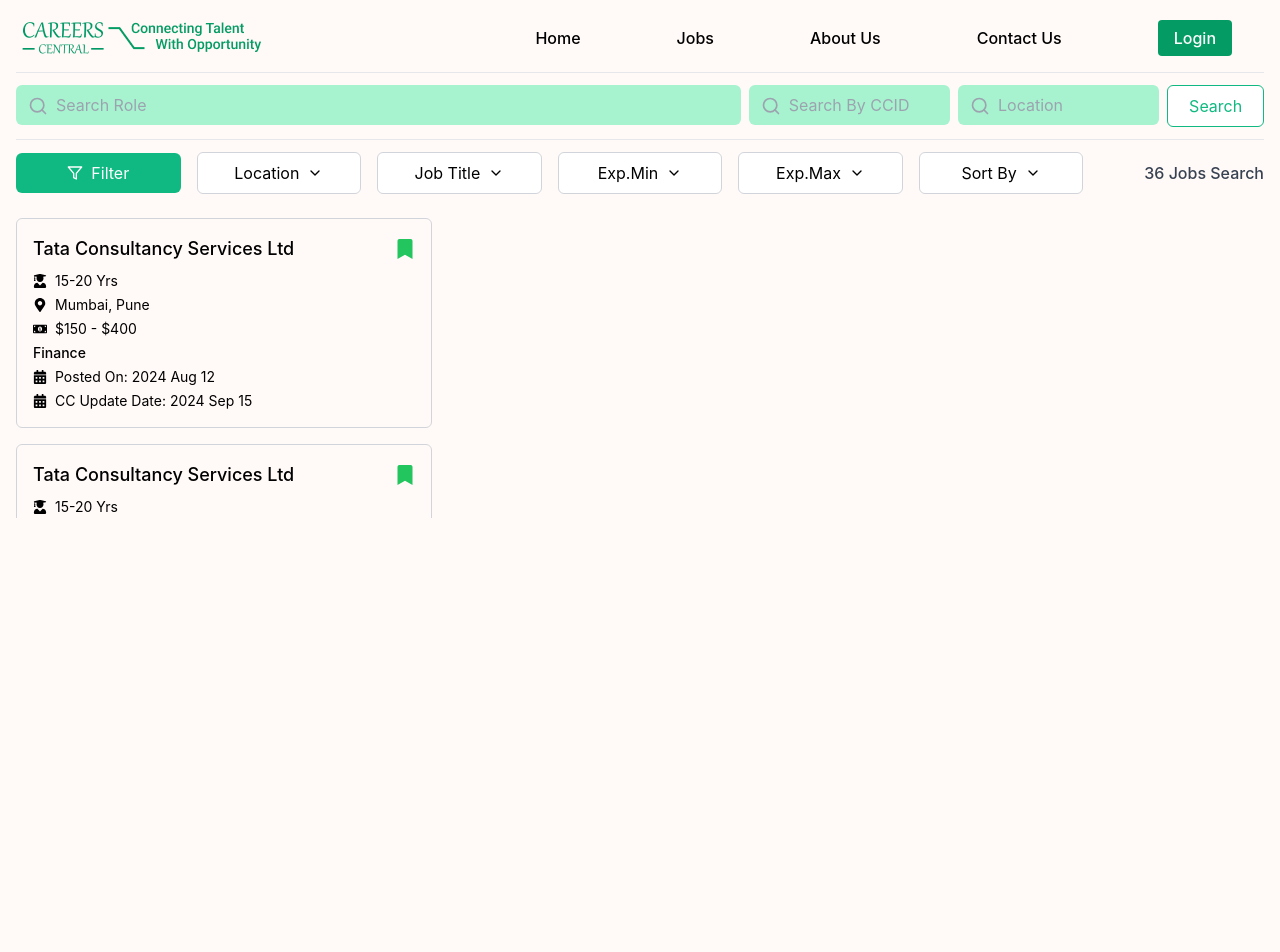
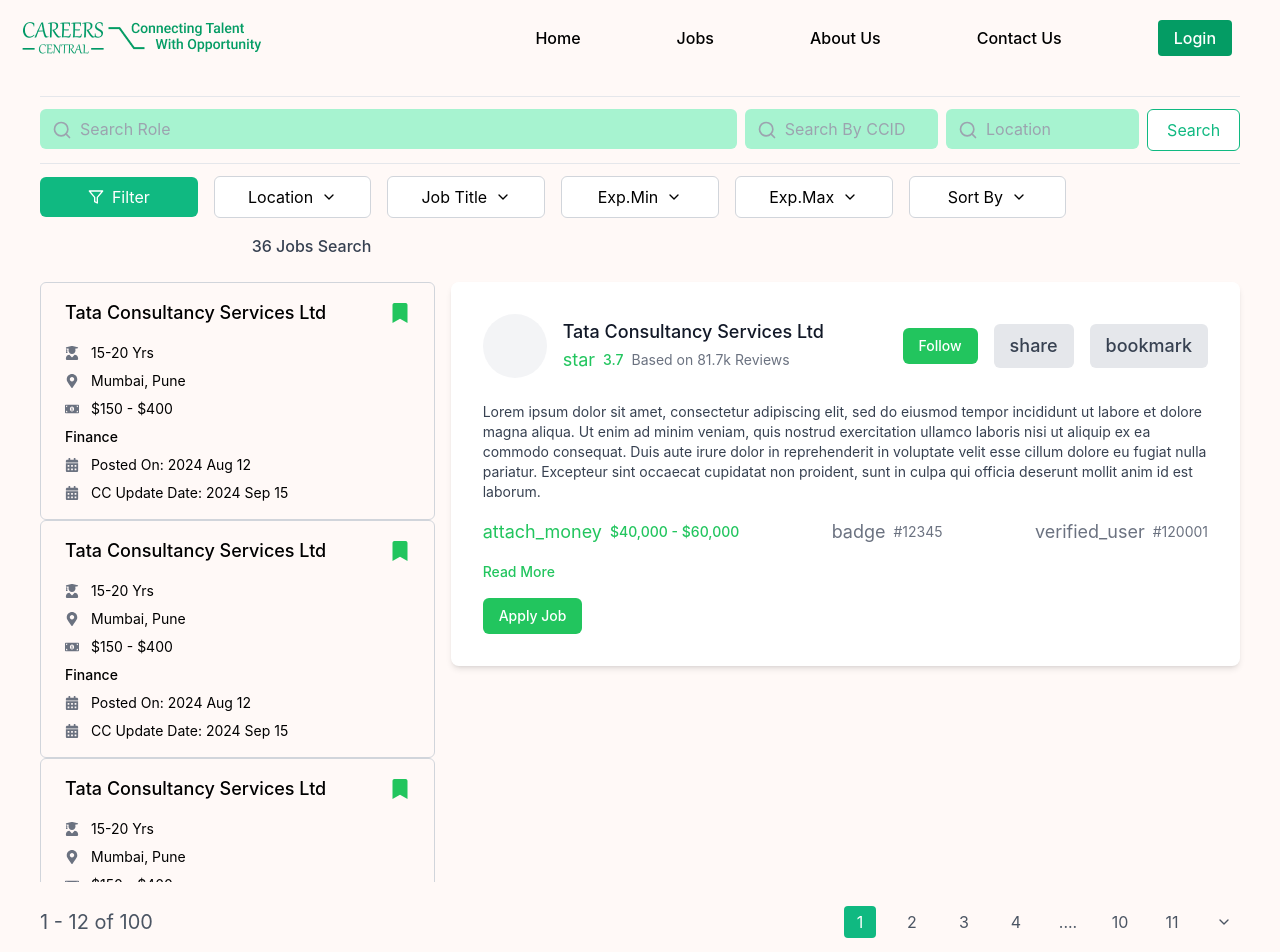
Before and after one commit to shanakasp/web-app, a React (Create React App) app: page /jobs in a window 1280 px wide. Shown: the top 952 px of the page. Before the commit the page ends 800 px from the top, so only its background shows below. Built offline with nearby package versions, Linux system fonts and the light colour scheme; a web font is replaced by a local one.

Commit message:
changed 8 files

```diff
--- a/src/App.js
+++ b/src/App.js
@@ -1,9 +1,9 @@
 import React from "react";
 import { Route, BrowserRouter as Router, Routes } from "react-router-dom"; // Importing necessary components from react-router-dom
+import Footer from "./components/Footer.jsx";
 import Header from "./components/Header.jsx";
 import LandingPage from "./pages/Landingpage/LandingPage";
 import Jobs from "./pages/jobs/Jobs.jsx"; // Assuming you have a Jobs component
-
 function App() {
   return (
     <Router>
@@ -14,7 +14,7 @@
           <Route path="/jobs" element={<Jobs />} />{" "}
           {/* Using element prop for Route */}
         </Routes>
-        {/* <Footer /> */}
+        <Footer />
       </div>
     </Router>
   );
--- a/src/pages/Landingpage/Testimonial.jsx
+++ b/src/pages/Landingpage/Testimonial.jsx
@@ -6,7 +6,7 @@
       <span className="items-center flex text-4xl justify-center font-semibold opacity-80">
         Testimonial
       </span>
-      <p className="items-center flex justify-center mt-4">
+      <p className="items-center flex justify-center mt-4 p-3">
         Lorem ipsum dolor sit amet, consectetur adipiscing elit, sed do eiusmod
         tempor incididunt ut labore et dolore magna aliqua.
       </p>
--- /dev/null
+++ b/src/pages/jobs/JobDetail.jsx
@@ -0,0 +1,67 @@
+import React from "react";
+
+const DeliveryHeader = () => {
+  return (
+    <div className="bg-white shadow-md rounded-lg p-6 sm:p-8 w-full">
+      <div className="flex flex-col sm:flex-row items-start sm:items-center justify-between">
+        <div className="flex items-center space-x-4">
+          <div className="w-14 h-14 sm:w-16 sm:h-16 bg-gray-100 rounded-full"></div>
+          <div>
+            <h3 className="text-gray-900 font-medium text-base sm:text-lg">
+              Tata Consultancy Services Ltd
+            </h3>
+            <div className="flex items-center space-x-2 text-green-500 text-sm">
+              <span className="material-icons text-lg">star</span>
+              <span className="font-medium">3.7</span>
+              <span className="text-gray-500">Based on 81.7k Reviews</span>
+            </div>
+          </div>
+        </div>
+        <div className="flex items-center space-x-4 mt-4 sm:mt-0">
+          <button className="bg-green-500 hover:bg-green-600 text-white font-medium py-2 px-4 rounded-md text-sm">
+            Follow
+          </button>
+          <button className="bg-gray-200 hover:bg-gray-300 text-gray-700 font-medium py-2 px-4 rounded-md text-sm">
+            <span className="material-icons text-lg">share</span>
+          </button>
+          <button className="bg-gray-200 hover:bg-gray-300 text-gray-700 font-medium py-2 px-4 rounded-md text-sm">
+            <span className="material-icons text-lg">bookmark</span>
+          </button>
+        </div>
+      </div>
+      <div className="mt-6 text-gray-700 text-sm">
+        <p>
+          Lorem ipsum dolor sit amet, consectetur adipiscing elit, sed do
+          eiusmod tempor incididunt ut labore et dolore magna aliqua. Ut enim ad
+          minim veniam, quis nostrud exercitation ullamco laboris nisi ut
+          aliquip ex ea commodo consequat. Duis aute irure dolor in
+          reprehenderit in voluptate velit esse cillum dolore eu fugiat nulla
+          pariatur. Excepteur sint occaecat cupidatat non proident, sunt in
+          culpa qui officia deserunt mollit anim id est laborum.
+        </p>
+        <div className="flex items-center justify-between mt-4">
+          <div className="flex items-center space-x-2 text-green-500">
+            <span className="material-icons text-lg">attach_money</span>
+            <span className="font-medium">$40,000 - $60,000</span>
+          </div>
+          <div className="flex items-center space-x-2 text-gray-500">
+            <span className="material-icons text-lg">badge</span>
+            <span>#12345</span>
+          </div>
+          <div className="flex items-center space-x-2 text-gray-500">
+            <span className="material-icons text-lg">verified_user</span>
+            <span>#120001</span>
+          </div>
+        </div>
+        <button className="mt-4 text-green-500 font-medium hover:text-green-600">
+          Read More
+        </button>
+        <button className="mt-4 bg-green-500 hover:bg-green-600 text-white font-medium py-2 px-4 rounded-md block w-full sm:w-auto">
+          Apply Job
+        </button>
+      </div>
+    </div>
+  );
+};
+
+export default DeliveryHeader;
--- a/src/pages/jobs/Jobs.jsx
+++ b/src/pages/jobs/Jobs.jsx
@@ -1,14 +1,16 @@
 import { ChevronDown, Filter, Search } from "lucide-react";
 import React from "react";
+import JobDetail from "./JobDetail";
 import LeftjobList from "./LeftJobList";
+
 const JobListing = () => {
   return (
-    <div className="max-w-full mx-auto p-4 mt-10">
-      <hr className="xl:mt-4" />
+    <div className="max-w-full mx-auto p-4 sm:p-10 mt-10">
+      <hr className="sm:mt-4" />
       {/* Search Section */}
-      <div className="grid grid-cols-1 md:grid-cols-12 gap-2   py-3">
+      <div className="grid grid-cols-1 sm:grid-cols-12 gap-2 py-3">
         {/* Search Role */}
-        <div className="md:col-span-7 relative">
+        <div className="sm:col-span-7 relative">
           <div className="absolute inset-y-0 left-3 flex items-center">
             <Search className="h-5 w-5 text-gray-400" />
           </div>
@@ -19,7 +21,7 @@
           />
         </div>
         {/* Search By CCID */}
-        <div className="md:col-span-2 relative">
+        <div className="sm:col-span-2 relative">
           <div className="absolute inset-y-0 left-3 flex items-center">
             <Search className="h-5 w-5 text-gray-400" />
           </div>
@@ -30,7 +32,7 @@
           />
         </div>
         {/* Location */}
-        <div className="md:col-span-2 relative">
+        <div className="sm:col-span-2 relative">
           <div className="absolute inset-y-0 left-3 flex items-center">
             <Search className="h-5 w-5 text-gray-400" />
           </div>
@@ -41,7 +43,7 @@
           />
         </div>
         {/* Search Button */}
-        <div className="md:col-span-1">
+        <div className="sm:col-span-1 mt-2 sm:mt-0">
           <button className="w-full bg-white border border-emerald-500 border-solid text-emerald-500 px-4 py-2 rounded-md">
             Search
           </button>
@@ -51,7 +53,7 @@
 
       <div>
         {/* Filters */}
-        <div className="grid grid-cols-7 gap-4 mb-6 items-center w-full mt-3">
+        <div className="grid grid-cols-1 sm:grid-cols-7 gap-4 mb-6 items-center w-full mt-3">
           {/* Filter Button */}
           <button className="flex items-center justify-center gap-2 px-4 py-2 bg-emerald-500 text-white rounded-md">
             <Filter className="h-4 w-4" />
@@ -87,14 +89,40 @@
             Sort By
             <ChevronDown className="h-4 w-4" />
           </button>
-          <div className="text-gray-700 font-medium text-right w-full">
+          <div className="text-gray-700 font-medium text-right w-full sm:col-span-2">
             36 Jobs Search
           </div>
         </div>{" "}
       </div>
 
-      <div className="w-1/3">
-        <LeftjobList></LeftjobList>
+      <div className="flex flex-col sm:flex-row w-full">
+        <div className="w-full sm:w-1/3 mr-0 sm:mr-4 mb-4 sm:mb-0">
+          <LeftjobList />
+        </div>
+        <div className="w-full sm:w-2/3">
+          <JobDetail />
+        </div>
+      </div>
+
+      <div className="flex items-center justify-between mt-6">
+        <span className="text-base sm:text-xl text-gray-600">
+          1 - 12 of 100
+        </span>
+        <div className="flex gap-3 sm:gap-5">
+          {[1, 2, 3, 4, "....", 10, 11].map((page, index) => (
+            <button
+              key={index}
+              className={`w-6 h-6 sm:w-8 sm:h-8 flex items-center justify-center rounded ${
+                page === 1 ? "bg-emerald-500 text-white" : "text-gray-600"
+              }`}
+            >
+              {page}
+            </button>
+          ))}
+          <button className="w-6 h-6 sm:w-8 sm:h-8 flex items-center justify-center rounded text-gray-600">
+            <ChevronDown className="h-4 w-4 rotate-270" />
+          </button>
+        </div>
       </div>
     </div>
   );
--- a/src/pages/jobs/LeftJobList.jsx
+++ b/src/pages/jobs/LeftJobList.jsx
@@ -36,47 +36,61 @@
         postedOn: "2024 Aug 12",
         ccUpdateDate: "2024 Sep 15",
       },
+      {
+        id: "12346",
+        ccid: "120002",
+        company: "Tata Consultancy Services Ltd",
+        experience: "15-20 Yrs",
+        location: "Mumbai, Pune",
+        salary: "$150 - $400",
+        department: "Finance",
+        postedOn: "2024 Aug 12",
+        ccUpdateDate: "2024 Sep 15",
+      },
       // Add more positions as needed
     ]);
   }, []);
 
   return (
     <div
-      className="delivery-head-section max-h-[300px] overflow-y-auto"
+      className="delivery-head-section max-h-[600px] overflow-y-auto "
       ref={containerRef}
     >
       {positions.map((position) => (
         <div
           key={position.id}
-          className="delivery-head-card  border border-gray-300 border-solid rounded-md p-4 mb-4 hover:bg-emerald-200  transition-colors duration-300"
+          className="delivery-head-cardborder border-gray-300 border-solid rounded-md px-6 py-4 border hover:bg-emerald-100 transition-colors duration-300"
         >
-          <div className="flex items-center justify-between mb-2">
+          <div className="flex items-center justify-between mb-4">
             <h3 className="text-lg font-medium">{position.company}</h3>
             <button className="text-green-500 hover:text-green-600 focus:outline-none">
-              <FaBookmark size={20} />
+              <FaBookmark
+                size={20}
+                className="text-green-500 hover:text-green-600"
+              />
             </button>
           </div>
-          <div className="flex items-center text-sm mb-1">
-            <FaUserGraduate className="mr-2" />
+          <div className="flex items-center text-sm mb-2">
+            <FaUserGraduate className="mr-3 text-gray-500" />
             <span>{position.experience}</span>
           </div>
-          <div className="flex items-center text-sm mb-1">
-            <FaMapMarkerAlt className="mr-2" />
+          <div className="flex items-center text-sm mb-2">
+            <FaMapMarkerAlt className="mr-3 text-gray-500" />
             <span>{position.location}</span>
           </div>
-          <div className="flex items-center text-sm mb-1">
-            <FaMoneyBillAlt className="mr-2" />
+          <div className="flex items-center text-sm mb-2">
+            <FaMoneyBillAlt className="mr-3 text-gray-500" />
             <span>{position.salary}</span>
           </div>
-          <div className="flex items-center text-sm mb-1">
-            <span className="mr-2 font-medium">{position.department}</span>
+          <div className="flex items-center text-sm mb-2">
+            <span className="mr-3 font-medium">{position.department}</span>
           </div>
-          <div className="flex items-center text-sm mb-1">
-            <FaCalendarAlt className="mr-2" />
+          <div className="flex items-center text-sm mb-2">
+            <FaCalendarAlt className="mr-3 text-gray-500" />
             <span>Posted On: {position.postedOn}</span>
           </div>
           <div className="flex items-center text-sm">
-            <FaCalendarAlt className="mr-2" />
+            <FaCalendarAlt className="mr-3 text-gray-500" />
             <span>CC Update Date: {position.ccUpdateDate}</span>
           </div>
         </div>
--- /dev/null
+++ b/src/pages/userprofile/index.jsx
@@ -0,0 +1,7 @@
+import React from "react";
+
+function index() {
+  return <div></div>;
+}
+
+export default index;
```
Also changed, not shown: src/components/Header.jsx (+14 -2 lines), 1 other file (tests, documents, lock files or other folders).
